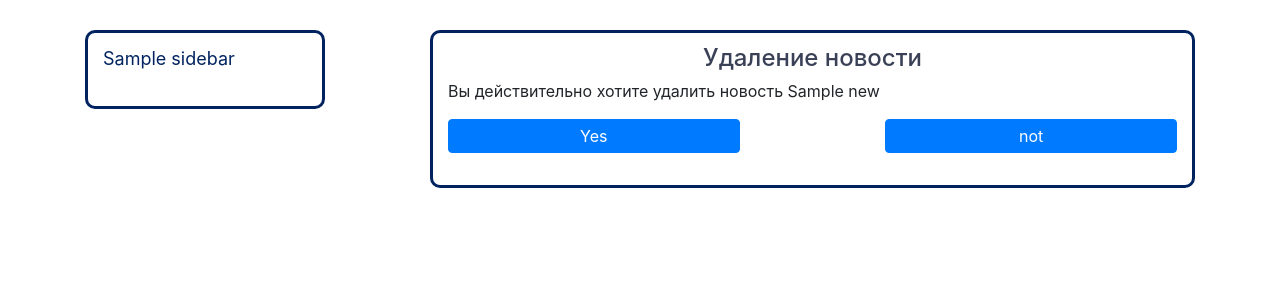
After one commit to seroglazkinpavel/sct_php_mvc_1, a PHP site: template app/views/news/delete.php in a window 1280 px wide. The commit adds this page. Shown: the top 300 px of the page. Run offline with PHP 8.4, Linux system fonts and the light colour scheme; the template is opened without the code that fills it: most values are stand-ins (such as "Sample title", 1, 10 or a date in 2020); some libraries are stand-ins or nearby versions.

Commit message:
добавление метода и файла

```diff
--- /dev/null
+++ b/app/views/news/delete.php
@@ -0,0 +1,59 @@
+<?php
+
+/** @var array $sidebar -Меню  */
+/** @var array $news - Новость */
+
+?>
+
+<div class="page">
+    <div class="container">
+        <div class="cabinet_wrapper">
+            <div class="cabinet_sidebar">
+                <?php if (!empty($sidebar)) :?>
+                    <div class="menu_box">
+                        <ul>
+                            <?php foreach($sidebar as $link) :?>
+                                <li>
+                                    <a href="<?= $link['link']?>"><?= $link['title']?></a>
+                                </li>
+                            <?php endforeach?>
+                        </ul>
+                    </div>
+                <?php endif;?>
+            </div>
+            <div class="cabinet_content">
+                <div class="page-content-inner">
+                    <h2>Удаление новости</h2>
+                    <form method="post" name="news-add-form">
+                        <div class="news-add-form">
+                            <div class="alert alert-danger <?php if (empty($error_message)) : ?>hidden<?php endif; ?>">
+                                <?php if (!empty($error_message)) : ?>
+                                    <?= $error_message ?>
+                                <?php endif; ?>
+                            </div>
+							<p>Вы действительно хотите удалить новость <?= $news['title']?></p>
+							<div class="wrap_button">
+								<div class="button_box">
+									<button type="submit"
+											name="btn_news_delete_form"
+											id="btnNewsDeleteForm"
+											class="btn btn-primary"
+											value="1"
+									>Yes</button>
+								</div><br>
+								<div class="button_box">
+									<button type="submit"
+											name="btn_news_notDelete_form"
+											id="btnNewsDeleteForm"
+											class="btn btn-primary"
+											value="1"
+									>not</button>
+								</div>
+							</div>
+                        </div>
+                    </form>
+                </div>
+            </div>
+        </div>
+    </div>
+</div>
--- a/app/views/news/list.php
+++ b/app/views/news/list.php
@@ -38,7 +38,7 @@ use app\lib\UserOperations;
                                                 <?= $item['title'] ?><span> от <?= date('d.m.Y H:i:s', strtotime($item['date_create'])) ?></span>
                                                 <?php if ($role === \app\lib\UserOperations::RoleAdmin) : ?>
                                                     (<a href="/news/edit?news_id=<?= $item['id'] ?>">редактировать</a> <a
-                                                            href="news/delete?news_id=<?= $item['id'] ?>">удалить</a>)
+                                                            href="/news/delete?news_id=<?= $item['id'] ?>">удалить</a>)
                                                 <?php endif; ?>
                                             </h3>
                                             <div class="news-short_description"><?= $item['short_description'] ?></div>
--- a/app/web/css/styles.css
+++ b/app/web/css/styles.css
@@ -173,3 +173,13 @@ textarea {
     padding-bottom: 8px;
 }
 /*end news*/
+
+.wrap_button {
+	display: flex;
+    justify-content: space-between;
+}
+
+.button_box {
+	width: 40%;
+	margin-bottom: 20px;
+}
```
Also changed, not shown: app/controllers/NewsController.php (+39 -0 lines), app/models/NewsModels.php (+27 -0 lines).
